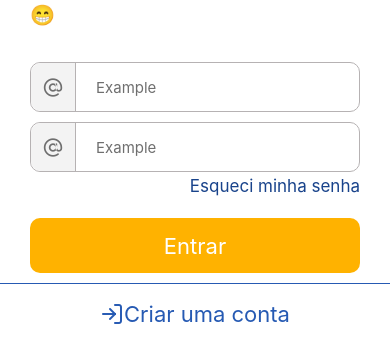
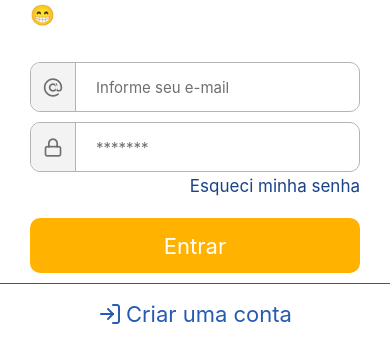
Before and after one commit to Vini7Dev/hackathon-clpv, a React Native app: screen / in a window 390 px wide. Shown: the part 264-626 px from the top of the page. Built offline with nearby package versions, Linux system fonts and the light colour scheme.

Commit message:
Add components props

```diff
--- a/src/components/Button/index.tsx
+++ b/src/components/Button/index.tsx
@@ -1,13 +1,14 @@
 import React from 'react';
+import { TouchableOpacityProps } from 'react-native';
 
 import {
   Container,
   ButtonText,
 } from './styles';
 
-const Button: React.FC = () => {
+const Button: React.FC<TouchableOpacityProps> = ({ ...rest }) => {
   return (
-    <Container activeOpacity={0.7} onPress={() => console.log('OK')}>
+    <Container activeOpacity={0.7} {...rest}>
       <ButtonText>
         Entrar
       </ButtonText>
--- a/src/components/FooterButton/index.tsx
+++ b/src/components/FooterButton/index.tsx
@@ -1,4 +1,5 @@
 import React from 'react';
+import { TouchableOpacityProps } from 'react-native';
 import Icon from 'react-native-vector-icons/Feather';
 
 import theme from '../../global/styles/theme';
@@ -7,16 +8,22 @@ import {
   ButtonText,
 } from './styles';
 
+interface IFooterButton extends TouchableOpacityProps {
+  iconName: string;
+}
+
 const { primary } = theme.colors;
 
-const FooterButton: React.FC = () => {
+const FooterButton: React.FC<IFooterButton> = ({ iconName, ...rest }) => {
   return (
-    <Container>
-      <Icon name="log-in" color={primary} size={24} />
+    <Container activeOpacity={0.7} {...rest}>
+      <>
+        <Icon name={iconName} color={primary} size={24} />
 
-      <ButtonText>
-        Criar uma conta
-      </ButtonText>
+        <ButtonText>
+          Criar uma conta
+        </ButtonText>
+      </>
     </Container>
   );
 };
--- a/src/components/FooterButton/styles.ts
+++ b/src/components/FooterButton/styles.ts
@@ -5,7 +5,7 @@ const {
   primary,
 } = theme.colors;
 
-export const Container = styled.View`
+export const Container = styled.TouchableHighlight`
   position: absolute;
   bottom: 0px;
   width: 100%;
@@ -15,9 +15,11 @@ export const Container = styled.View`
   justify-content: center;
   border-top-width: 1px;
   border-top-color: ${primary};
+  background-color: #FFFFFF;
 `;
 
 export const ButtonText = styled.Text`
+  margin-left: 4px;
   color: ${primary};
   font-size: 22px;
 `;
--- a/src/components/Input/index.tsx
+++ b/src/components/Input/index.tsx
@@ -1,4 +1,5 @@
 import React from 'react';
+import { TextInputProps } from 'react-native';
 import Icon from 'react-native-vector-icons/Feather';
 
 import theme from '../../global/styles/theme';
@@ -8,16 +9,20 @@ import {
   InputElement,
 } from './styles';
 
+interface IInputProps extends TextInputProps {
+  iconName: string;
+}
+
 const { text } = theme.colors;
 
-const Input: React.FC = () => {
+const Input: React.FC<IInputProps> = ({ iconName, ...rest }) => {
   return (
     <Container>
       <IconView>
-        <Icon name="at-sign" color={text} size={20} />
+        <Icon name={iconName} color={text} size={20} />
       </IconView>
 
-      <InputElement placeholder="Example" />
+      <InputElement {...rest} />
     </Container>
   );
 };
--- a/src/screens/Login/index.tsx
+++ b/src/screens/Login/index.tsx
@@ -57,11 +57,11 @@ const Login: React.FC = () => {
 
           <Form>
             <InputMargin>
-              <Input />
+              <Input iconName="at-sign" placeholder="Informe seu e-mail" keyboardType="email-address" />
             </InputMargin>
 
             <InputMargin>
-              <Input />
+              <Input iconName="lock" placeholder="*******" secureTextEntry />
 
               <ForgotPassword>
                 Esqueci minha senha
@@ -75,7 +75,7 @@ const Login: React.FC = () => {
         </Content>
       </Container>
 
-      {!keyboardIsOpen && <FooterButton />}
+      {!keyboardIsOpen && <FooterButton iconName="log-in" />}
     </KeyboardAvoidingView>
   );
 };
```
Also changed, not shown: .eslintrc.json.
